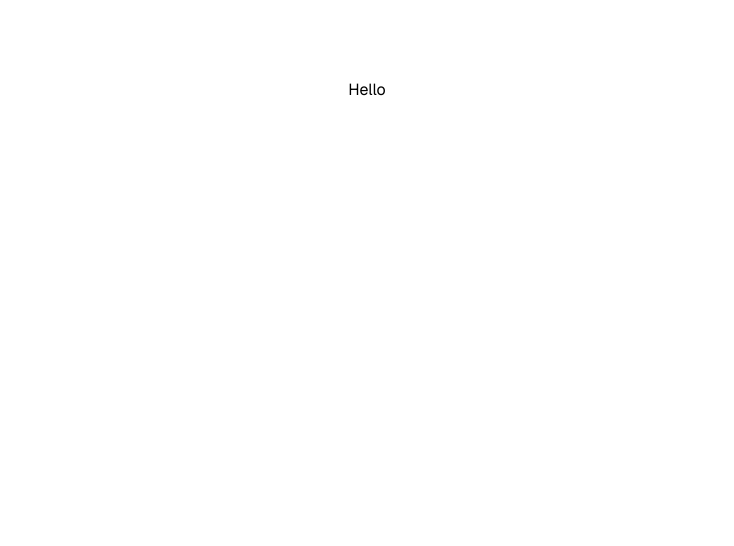
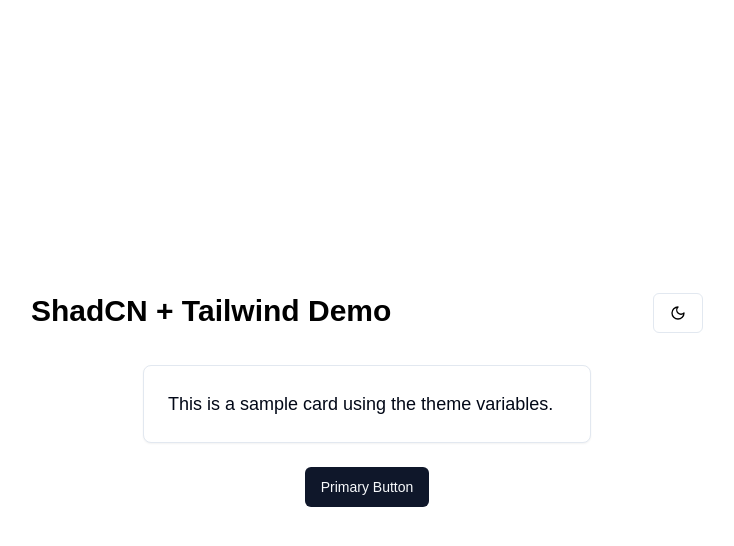
Before and after one commit to daveclinton/nitric-meme-generator, a Next.js app: page / in a window 1280 px wide. Shown: the top 546 px of the page, without its empty margins (273-1007 px from the left). Built offline with nearby package versions, Linux system fonts and the light colour scheme.

Commit message:
feat: add theme provider

```diff
--- a/app/layout.tsx
+++ b/app/layout.tsx
@@ -1,6 +1,7 @@
 import type { Metadata } from "next";
 import { Geist, Geist_Mono } from "next/font/google";
 import "./globals.css";
+import { ThemeProvider } from "@/components/theme-provider";
 
 const geistSans = Geist({
   variable: "--font-geist-sans",
@@ -27,7 +28,14 @@
       <body
         className={`${geistSans.variable} ${geistMono.variable} antialiased`}
       >
-        {children}
+        <ThemeProvider
+          attribute="class"
+          defaultTheme="system"
+          enableSystem
+          disableTransitionOnChange
+        >
+          {children}
+        </ThemeProvider>
       </body>
     </html>
   );
--- a/app/page.tsx
+++ b/app/page.tsx
@@ -1,7 +1,25 @@
+import { Button } from "@/components/ui/button";
+import { Card, CardContent } from "@/components/ui/card";
+
+import { ModeToggle } from "@/components/ui/theme";
+
 export default function Home() {
   return (
-    <div className="grid grid-rows-[20px_1fr_20px] items-center justify-items-center min-h-screen p-8 pb-20 gap-16 sm:p-20 font-[family-name:var(--font-geist-sans)]">
-      Hello
+    <div className="min-h-screen flex flex-col items-center justify-center bg-background text-foreground p-6">
+      <div className="flex justify-between w-full max-w-2xl">
+        <h1 className="text-3xl font-bold">ShadCN + Tailwind Demo</h1>
+        <ModeToggle />
+      </div>
+
+      <Card className="mt-8 w-full max-w-md">
+        <CardContent className="p-6">
+          <p className="text-lg">
+            This is a sample card using the theme variables.
+          </p>
+        </CardContent>
+      </Card>
+
+      <Button className="mt-6">Primary Button</Button>
     </div>
   );
 }
--- /dev/null
+++ b/components/theme-provider.tsx
@@ -0,0 +1,11 @@
+"use client";
+
+import * as React from "react";
+import { ThemeProvider as NextThemesProvider } from "next-themes";
+
+export function ThemeProvider({
+  children,
+  ...props
+}: React.ComponentProps<typeof NextThemesProvider>) {
+  return <NextThemesProvider {...props}>{children}</NextThemesProvider>;
+}
--- /dev/null
+++ b/components/ui/theme.tsx
@@ -0,0 +1,19 @@
+"use client";
+
+import { useTheme } from "next-themes";
+import { Button } from "@/components/ui/button";
+import { Sun, Moon } from "lucide-react";
+
+export function ModeToggle() {
+  const { theme, setTheme } = useTheme();
+  const isDark = theme === "dark";
+
+  return (
+    <Button
+      variant="outline"
+      onClick={() => setTheme(isDark ? "light" : "dark")}
+    >
+      {isDark ? <Sun className="h-5 w-5" /> : <Moon className="h-5 w-5" />}
+    </Button>
+  );
+}
--- a/package.json
+++ b/package.json
@@ -22,6 +22,7 @@
     "embla-carousel-react": "^8.5.2",
     "lucide-react": "^0.475.0",
     "next": "15.1.7",
+    "next-themes": "^0.4.4",
     "react": "^19.0.0",
     "react-dom": "^19.0.0",
     "tailwind-merge": "^3.0.1",
```
Also changed, not shown: 1 other file (tests, documents, lock files or other folders).
